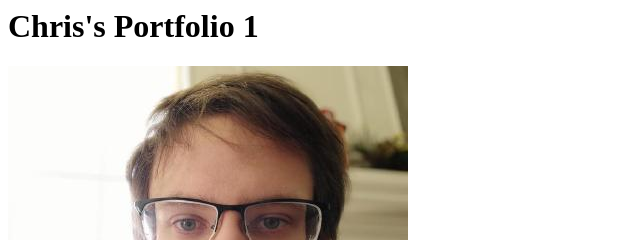
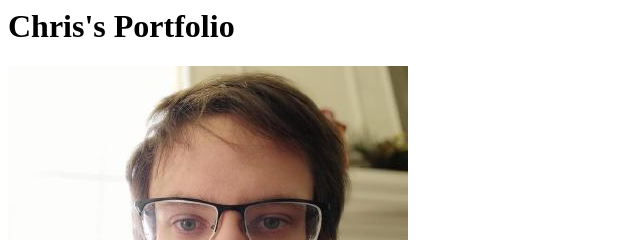
Before and after one commit to nevinsch/nevinsch.github.io, a plain HTML site: page index.html in a window 1280 px wide. Shown: the top 240 px of the page, 0-640 px from the left. Drawn offline with Linux system fonts and the light colour scheme.

Commit message:
First Commit

```diff
--- a/index.html
+++ b/index.html
@@ -1,4 +1,4 @@
 <html>
-<h1>Chris's Portfolio 1</h1>
+<h1>Chris's Portfolio</h1>
 <img src="./chris.jpg"/>
 </html>
```
